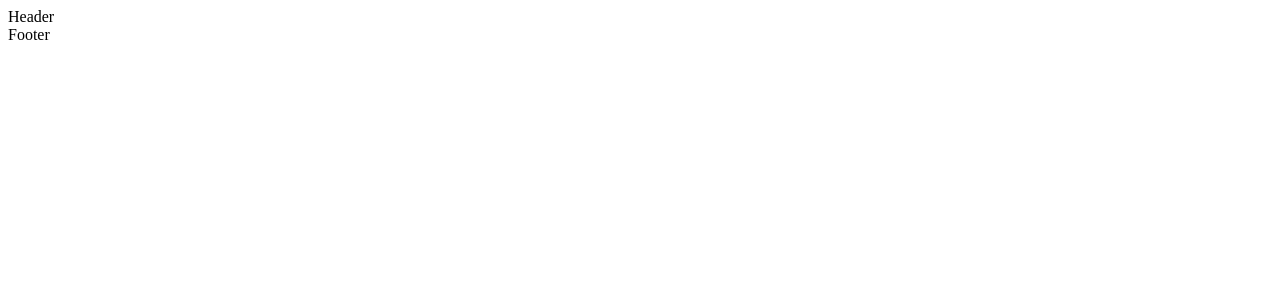
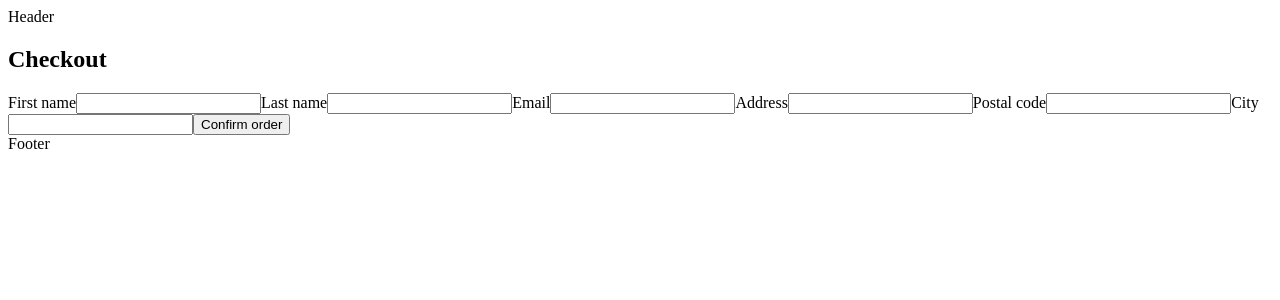
Before and after one commit to ekatera/Webshop_group_project, a React (Vite) app: page /checkout in a window 1280 px wide. Before the commit this address had no page. Shown: the top 300 px of the page. Built offline with nearby package versions, Linux system fonts and the light colour scheme.

Commit message:
Add checkout form and stock update

```diff
--- a/src/App.tsx
+++ b/src/App.tsx
@@ -4,6 +4,7 @@ import Footer from './components/Footer';
 import Products from './components/Products';
 import Details from './components/Details';
 import Order from './components/Order';
+import Checkout from './components/Checkout';
 const App = () => {
     return (
         <div>
@@ -13,6 +14,7 @@ const App = () => {
                     <Route path="/" element={<Products />} />
                     <Route path="products/detail/:id" element={<Details />} />
                     <Route path="order" element={<Order />} />
+                    <Route path="checkout" element={<Checkout />} />
                 </Routes>
                 <Footer />
             </Router>
--- a/src/components/Checkout.tsx
+++ b/src/components/Checkout.tsx
@@ -0,0 +1,153 @@
+import { useState, type SyntheticEvent } from "react";
+import { useUserStore } from "./Store";
+import type { OrderObj } from "./OrderObj";
+
+type StoreState = {
+  order: OrderObj | null;
+};
+
+type Product = {
+  id: number;
+  saldo: number;
+};
+
+const Checkout = () => {
+  const order = useUserStore(
+    (state) => (state as StoreState).order
+  );
+
+  const [firstName, setFirstName] = useState("");
+  const [lastName, setLastName] = useState("");
+  const [email, setEmail] = useState("");
+  const [address, setAddress] = useState("");
+  const [postalCode, setPostalCode] = useState("");
+  const [city, setCity] = useState("");
+  const [isSubmitting, setIsSubmitting] = useState(false);
+  const updateStock = async () => {
+  if (!order) return;
+
+  for (const item of order.orderItems) {
+    const response = await fetch(
+      `http://localhost:3000/products/${item.itemId}`
+    );
+
+    if (!response.ok) {
+      throw new Error("Could not fetch product");
+    }
+
+    const product: Product = await response.json();
+
+    const newSaldo = product.saldo - item.quantity;
+
+    if (newSaldo < 0) {
+      throw new Error("Not enough products in stock");
+    }
+
+    const updateResponse = await fetch(
+      `http://localhost:3000/products/${item.itemId}`,
+      {
+        method: "PATCH",
+        headers: {
+          "Content-Type": "application/json",
+        },
+        body: JSON.stringify({
+          saldo: newSaldo,
+        }),
+      }
+    );
+
+    if (!updateResponse.ok) {
+      throw new Error("Could not update stock");
+    }
+  }
+};
+const handleSubmit = async (e: SyntheticEvent<HTMLFormElement>) => {
+  e.preventDefault();
+
+  if (isSubmitting) return;
+
+  setIsSubmitting(true);
+
+  try {
+  await updateStock();
+} catch (error) {
+  console.error(error);
+  setIsSubmitting(false);
+}
+};
+
+  return (
+    <div className="checkout-container">
+      <h2>Checkout</h2>
+
+      <form onSubmit={handleSubmit}>
+        <label>
+          First name
+          <input
+            type="text"
+            value={firstName}
+            onChange={(e) => setFirstName(e.target.value)}
+            required
+          />
+        </label>
+
+        <label>
+          Last name
+          <input
+            type="text"
+            value={lastName}
+            onChange={(e) => setLastName(e.target.value)}
+            required
+          />
+        </label>
+
+        <label>
+          Email
+          <input
+            type="email"
+            value={email}
+            onChange={(e) => setEmail(e.target.value)}
+            required
+          />
+        </label>
+
+        <label>
+          Address
+          <input
+            type="text"
+            value={address}
+            onChange={(e) => setAddress(e.target.value)}
+            required
+          />
+        </label>
+
+        <label>
+          Postal code
+          <input
+            type="text"
+            value={postalCode}
+            onChange={(e) => setPostalCode(e.target.value)}
+            required
+          />
+        </label>
+
+        <label>
+          City
+          <input
+            type="text"
+            value={city}
+            onChange={(e) => setCity(e.target.value)}
+            required
+          />
+        </label>
+
+        <button type="submit" disabled={isSubmitting}>
+            {isSubmitting ? "Order confirmed" : "Confirm order"}
+        </button>
+
+      </form>
+    </div>
+  );
+};
+
+export default Checkout;
```
